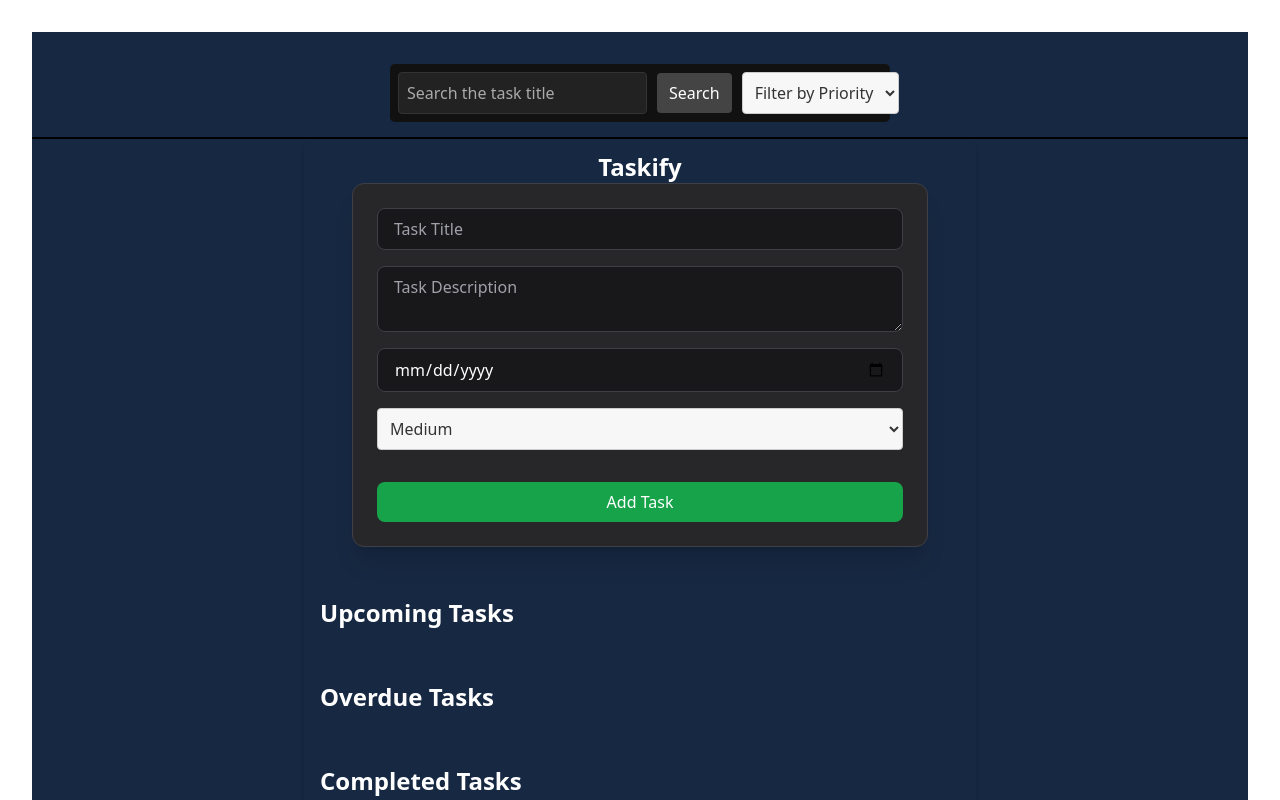
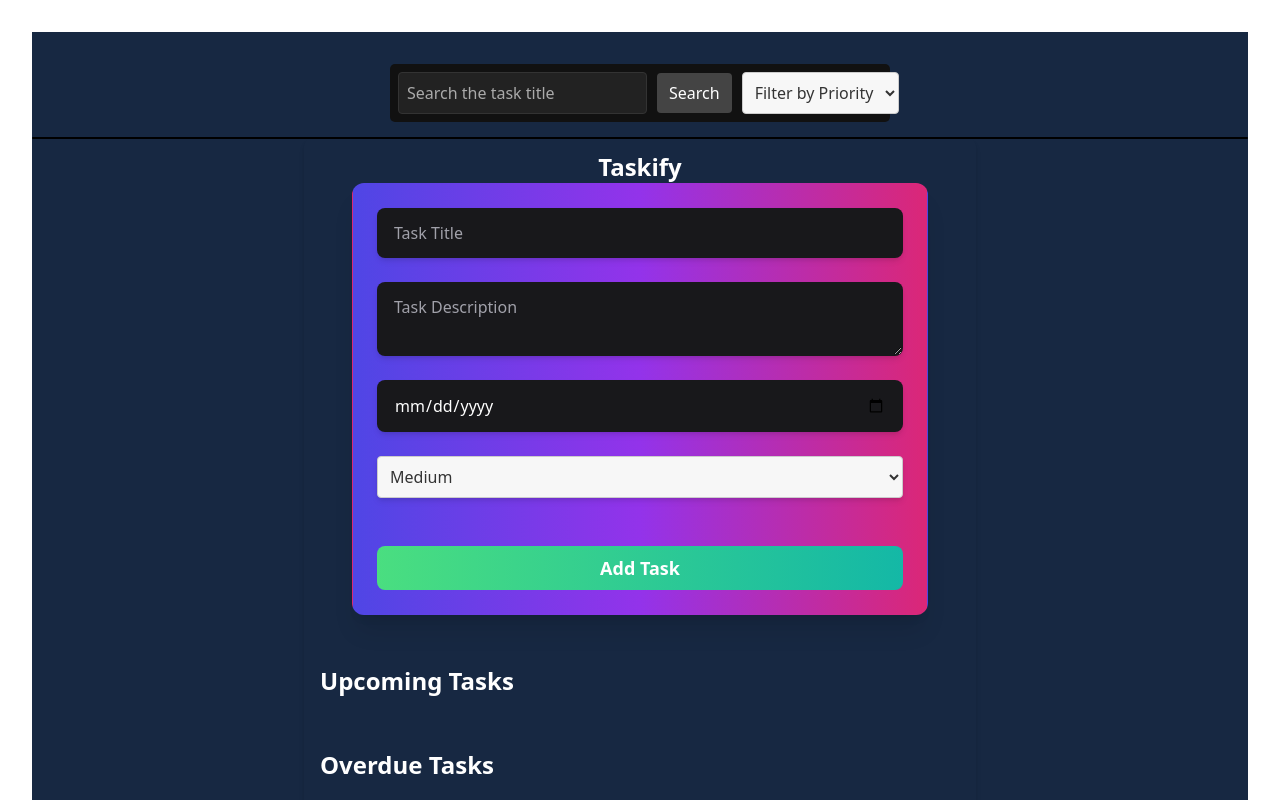
Before and after one commit to anupamxy/taskydocs, a React (Vite) app: page / in a window 1280 px wide. Shown: the top 800 px of the page. Built offline with nearby package versions, Linux system fonts and the light colour scheme.

Commit message:
adding feature on addtodolist form

```diff
--- a/src/components/TodoForm.jsx
+++ b/src/components/TodoForm.jsx
@@ -22,13 +22,13 @@ function TodoForm() {
   return (
     <form
       onSubmit={add}
-      className="flex flex-col gap-4 max-w-xl mx-auto p-6 bg-zinc-800 rounded-xl shadow-xl border border-zinc-700 transition-all duration-300 ease-in-out hover:shadow-2xl hover:border-indigo-500"
+      className="flex flex-col gap-6 max-w-xl mx-auto p-6 bg-gradient-to-r from-indigo-600 via-purple-600 to-pink-600 rounded-xl shadow-xl border border-transparent transition-all duration-300 ease-in-out hover:shadow-2xl hover:border-indigo-500"
     >
       {/* Title Input */}
       <input
         type="text"
         placeholder="Task Title"
-        className="w-full border border-zinc-700 rounded-lg px-4 py-2 bg-zinc-900 text-white placeholder-zinc-400 focus:outline-none focus:ring-2 focus:ring-indigo-500 transition-all duration-200 ease-in-out"
+        className="w-full border border-transparent rounded-lg px-4 py-3 bg-zinc-900 text-white placeholder-zinc-400 focus:outline-none focus:ring-2 focus:ring-indigo-500 transition-all duration-200 ease-in-out shadow-md hover:shadow-lg"
         value={title}
         onChange={(e) => setTitle(e.target.value)}
       />
@@ -36,7 +36,7 @@ function TodoForm() {
       {/* Description Textarea */}
       <textarea
         placeholder="Task Description"
-        className="w-full border border-zinc-700 rounded-lg px-4 py-2 bg-zinc-900 text-white placeholder-zinc-400 focus:outline-none focus:ring-2 focus:ring-indigo-500 transition-all duration-200 ease-in-out"
+        className="w-full border border-transparent rounded-lg px-4 py-3 bg-zinc-900 text-white placeholder-zinc-400 focus:outline-none focus:ring-2 focus:ring-indigo-500 transition-all duration-200 ease-in-out shadow-md hover:shadow-lg"
         value={description}
         onChange={(e) => setDescription(e.target.value)}
       />
@@ -44,7 +44,7 @@ function TodoForm() {
       {/* Due Date Input */}
       <input
         type="date"
-        className="w-full border border-zinc-700 rounded-lg px-4 py-2 bg-zinc-900 text-white placeholder-zinc-400 focus:outline-none focus:ring-2 focus:ring-indigo-500 transition-all duration-200 ease-in-out"
+        className="w-full border border-transparent rounded-lg px-4 py-3 bg-zinc-900 text-white placeholder-zinc-400 focus:outline-none focus:ring-2 focus:ring-indigo-500 transition-all duration-200 ease-in-out shadow-md hover:shadow-lg"
         value={dueDate}
         onChange={(e) => setDueDate(e.target.value)}
       />
@@ -53,7 +53,7 @@ function TodoForm() {
       <select
         value={priority}
         onChange={(e) => setPriority(e.target.value)}
-        className="w-full border border-zinc-700 rounded-lg px-4 py-2 bg-zinc-900 text-white placeholder-zinc-400 focus:outline-none focus:ring-2 focus:ring-indigo-500 transition-all duration-200 ease-in-out"
+        className="w-full border border-transparent rounded-lg px-4 py-3 bg-zinc-900 text-white placeholder-zinc-400 focus:outline-none focus:ring-2 focus:ring-indigo-500 transition-all duration-200 ease-in-out shadow-md hover:shadow-lg"
       >
         <option value="High">High</option>
         <option value="Medium">Medium</option>
@@ -63,7 +63,7 @@ function TodoForm() {
       {/* Submit Button */}
       <button
         type="submit"
-        className="mt-4 w-full rounded-lg px-4 py-2 bg-green-600 text-white hover:bg-green-500 focus:outline-none transition-all duration-200 ease-in-out"
+        className="mt-6 w-full rounded-lg px-4 py-2 bg-gradient-to-r from-green-400 to-teal-500 text-white font-semibold text-lg focus:outline-none focus:ring-4 focus:ring-green-300 hover:scale-105 transition-all duration-300 ease-in-out transform hover:bg-green-600"
       >
         Add Task
       </button>
```
